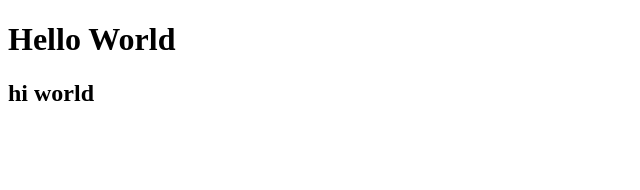
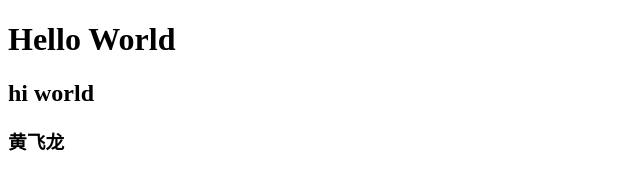
Before and after one commit to feelonewong/test1, a plain HTML site: page index.html in a window 1280 px wide. Shown: the full height of the page, 0-640 px from the left. Drawn offline with Linux system fonts and the light colour scheme.

Commit message:
第三次提交代码

```diff
--- a/index.html
+++ b/index.html
@@ -9,5 +9,6 @@
   <body>
     <h1>Hello World</h1>
     <h2>hi world</h2>
+    <h3>黄飞龙</h3>
   </body>
 </html>
```
